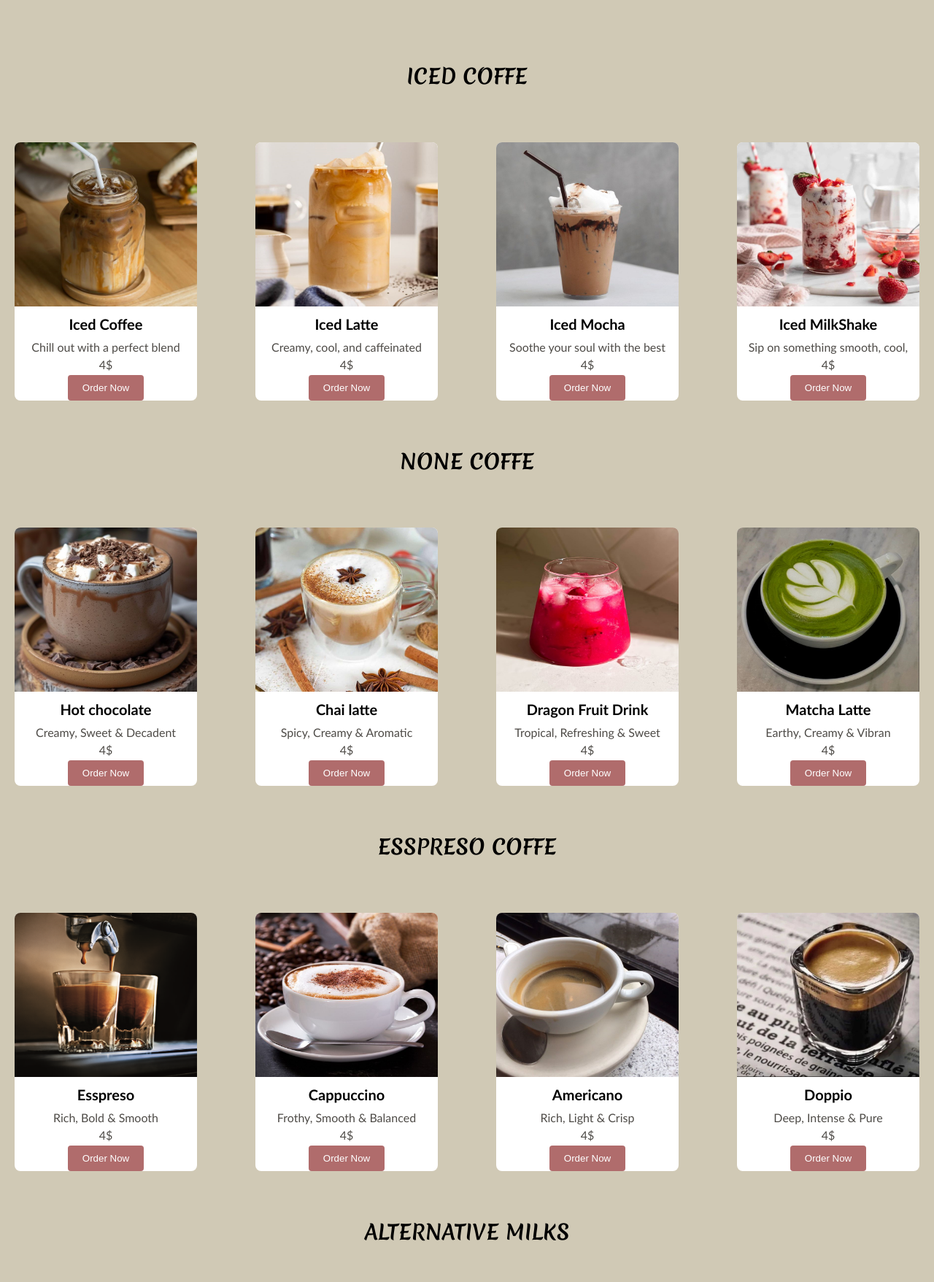
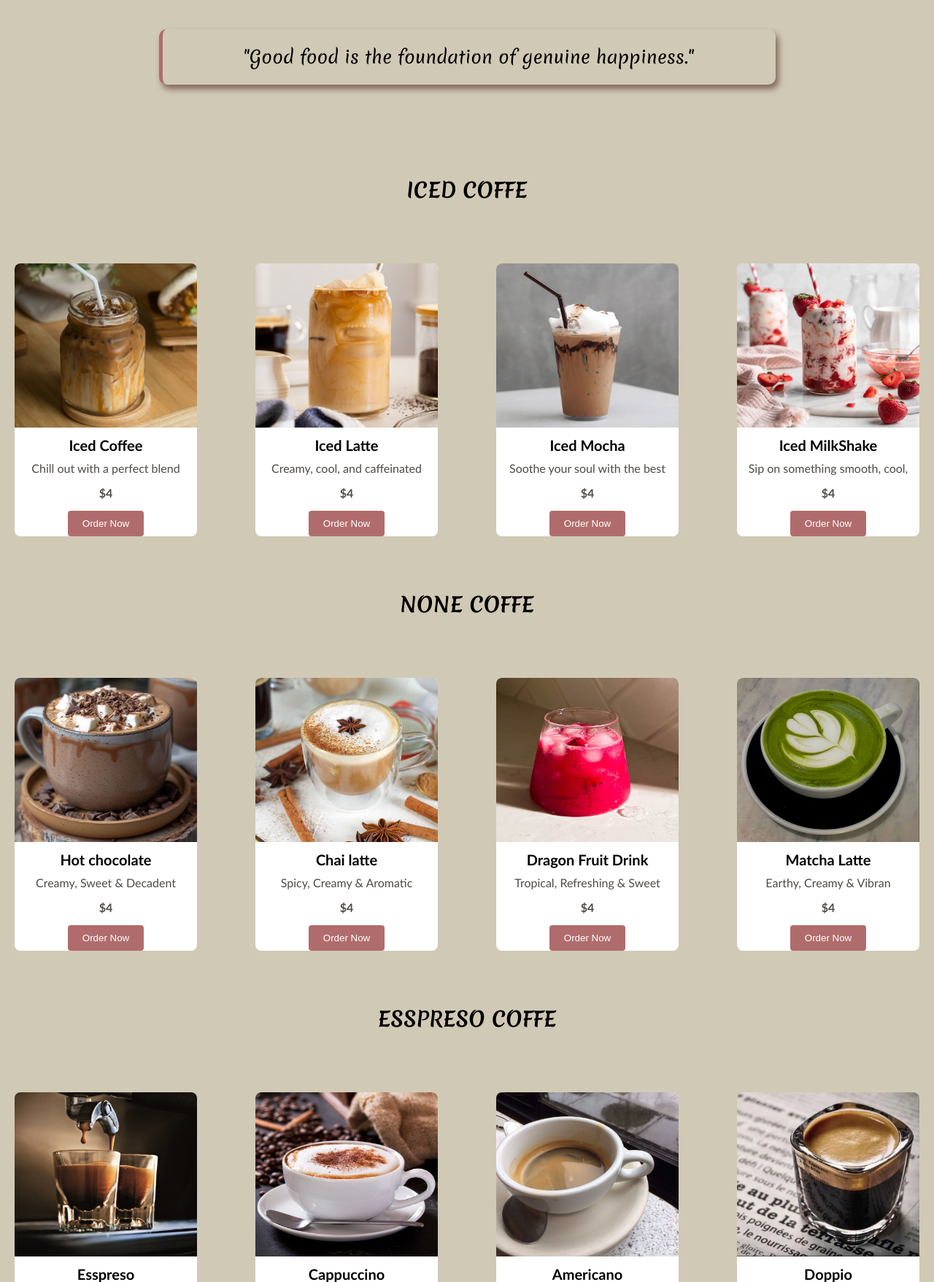
Before and after one commit to OrgesaBerisha/Projekti-Web-Dizajne, a PHP site: page /menu.html in a window 1280 px wide. Shown: the part 206-1963 px from the top of the page at 73% size. Run offline with PHP 8.4, Linux system fonts and the light colour scheme.

Commit message:
quote menu

```diff
--- a/css/menu.css
+++ b/css/menu.css
@@ -1,10 +1,28 @@
 @import url('https://fonts.googleapis.com/css2?family=Caveat:wght@400..700&family=Lobster&family=Merienda:wght@300..900&display=swap');
 
+.quote-menu {
+   padding: 40px 20px;
+   background-color:  #d0c9b5 ;
+   text-align: center;
+}
 
+.quote-text {
+   font-family: 'Merienda', cursive;
+   font-size: 24px;
+   color: black;
+   font-weight: 400;
+   max-width: 800px;
+   margin: auto;
 
+   padding: 20px;
+   border-left: 5px solid #b06c6c;
+   line-height: 1.5;
+    box-shadow: 4px 6px 8px #836758;
+    border-radius: 10px;
+}
 /*Menu Section */
     .menu {
-      padding: 20px;
+      padding: 10px;
       text-align: center;
       background-color:  #d0c9b5 ;
 
@@ -15,7 +33,7 @@
       color: black;
       margin-bottom: 30px;
       font-family: 'Merienda', cursive;
-      padding: 40px 0;
+      padding: 50px 0;
 
 
    }
@@ -62,7 +80,15 @@
       margin: 5px;
    }
 
-   .menu-item button {
+   .price{
+      font-weight: bold;
+      padding: 10px;
+
+   }
+
+
+
+   .order-btn {
       background-color: #b06c6c;
       color: white;
       border: none;
@@ -70,6 +96,8 @@
       border-radius: 4px;
       transition: background-color 0.3s ease;
 
+
+
    }
 
    .menu-item button:hover {
--- a/menu.html
+++ b/menu.html
@@ -27,6 +27,12 @@
         </nav>
     </header>
 
+   <!--QUOTE -->
+    <section class="quote-menu">
+        <p class="quote-text">"Good food is the foundation of genuine happiness."</p>
+    </section>
+
+
     <section class="menu">
         <!--ICED COFFE-->
 
@@ -36,29 +42,29 @@
                 <img src="img/Iced Coffee.png" alt="iced-coffee">
                 <h3>Iced Coffee</h3>
                 <p>Chill out with a perfect blend </p>
-                <p>4$</p>
-                <button>Order Now</button>
+                <p class="price">$4</p>
+                <button class="order-btn">Order Now</button>
             </div>
             <div class="menu-item">
                 <img src="img/Iced Latte.png" alt="Iced Coffe">
                 <h3>Iced Latte</h3>
                 <p>Creamy, cool, and caffeinated </p>
-                <p>4$</p>
-                <button>Order Now</button>
+                <p class="price">$4</p>
+                <button class="order-btn">Order Now</button>
             </div>
             <div class="menu-item">
                 <img src="img/iced mochaa.png" alt="Iced Mocha">
                 <h3>Iced Mocha</h3>
                 <p>Soothe your soul with the best</p>
-                <p> 4$</p>
-                <button>Order Now</button>
+                <p class="price">$4</p>
+                <button class="order-btn">Order Now</button>
             </div>
             <div class="menu-item">
                 <img src="img/iced strawberry.png" alt="iced strawberry">
                 <h3>Iced MilkShake</h3>
                 <p>Sip on something smooth, cool,</p>
-                <p>4$</p>
-                <button>Order Now</button>
+                <p class="price">$4</p>
+                <button class="order-btn">Order Now</button>
             </div>
 
         </div>
@@ -69,29 +75,29 @@
                 <img src="img/hot choclate2 .png" alt="Hot chocolate">
                 <h3>Hot chocolate</h3>
                 <p>Creamy, Sweet & Decadent</p>
-                <p>4$</p>
-                <button>Order Now</button>
+                <p class="price">$4</p>
+                <button class="order-btn">Order Now</button>
             </div>
             <div class="menu-item">
                 <img src="img/chai latte3.png" alt="Chai latte">
                 <h3>Chai latte</h3>
                 <p>Spicy, Creamy & Aromatic</p>
-                <p>4$</p>
-                <button>Order Now</button>
+                <p class="price">$4</p>
+                <button class="order-btn">Order Now</button>
             </div>
             <div class="menu-item">
                 <img src="img/draggonfruit drink2.png" alt="Dragon Fruit Drink">
                 <h3>Dragon Fruit Drink</h3>
                 <p>Tropical, Refreshing & Sweet</p>
-                <p> 4$</p>
-                <button>Order Now</button>
+                <p class="price">$4</p>
+                <button class="order-btn">Order Now</button>
             </div>
             <div class="menu-item">
                 <img src="img/matcha latte3.png" alt="Matcha Latte">
                 <h3>Matcha Latte</h3>
                 <p> Earthy, Creamy & Vibran</p>
-                <p>4$</p>
-                <button>Order Now</button>
+                <p class="price">$4</p>
+                <button class="order-btn">Order Now</button>
             </div>
 
         </div>
@@ -102,29 +108,29 @@
                 <img src="img/Esspreso.png" alt="Esspreso">
                 <h3>Esspreso</h3>
                 <p>Rich, Bold & Smooth</p>
-                <p>4$</p>
-                <button>Order Now</button>
+                <p class="price">$4</p>
+                <button class="order-btn">Order Now</button>
             </div>
             <div class="menu-item">
                 <img src="img/cappuciono.png" alt="Cappuccino">
                 <h3>Cappuccino</h3>
                 <p>Frothy, Smooth & Balanced</p>
-                <p>4$</p>
-                <button>Order Now</button>
+                <p class="price">$4</p>
+                <button class="order-btn">Order Now</button>
             </div>
             <div class="menu-item">
                 <img src="img/Americane.png" alt="Americano">
                 <h3> Americano</h3>
                 <p>Rich, Light & Crisp</p>
-                <p> 4$</p>
-                <button>Order Now</button>
+                <p class="price">$4</p>
+                <button class="order-btn">Order Now</button>
             </div>
             <div class="menu-item">
                 <img src="img/doppio(double esspreso)2.png" alt="Doppio (Double esspreso)">
                 <h3>Doppio </h3>
                 <p>Deep, Intense & Pure</p>
-                <p>4$</p>
-                <button>Order Now</button>
+                <p class="price">$4</p>
+                <button class="order-btn">Order Now</button>
             </div>
 
         </div>
@@ -135,29 +141,29 @@
                 <img src="img/soy latte2.png" alt="Soy latte">
                 <h3>Soy latte</h3>
                 <p> Velvety, Rich, Dairy-Free</p>
-                <p>4$</p>
-                <button>Order Now</button>
+                <p class="price">$4</p>
+                <button class="order-btn">Order Now</button>
             </div>
             <div class="menu-item">
                 <img src="img/almond milk latte3.png" alt="Almond Milk latte">
                 <h3>Almond Milk latte</h3>
                 <p>Creamy, Subtle & Fragrant</p>
-                <p>4$</p>
-                <button>Order Now</button>
+                <p class="price">$4</p>
+                <button class="order-btn">Order Now</button>
             </div>
             <div class="menu-item">
                 <img src="img/choclate milk latte.png" alt="Chocolate Milk Coffe">
                 <h3> Chocolate Milk </h3>
                 <p>Rich, Light & CrispChocolatey</p>
-                <p>4$</p>
-                <button>Order Now</button>
+                <p class="price">$4</p>
+                <button class="order-btn">Order Now</button>
             </div>
             <div class="menu-item">
                 <img src="img/oat milk late2.png" alt="Oat Millk">
                 <h3>Oat Millk </h3>
                 <p>Mild, Buttery, Velvety</p>
-                <p>4$</p>
-                <button>Order Now</button>
+                <p class="price">$4</p>
+                <button class="order-btn">Order Now</button>
             </div>
 
         </div>
```
